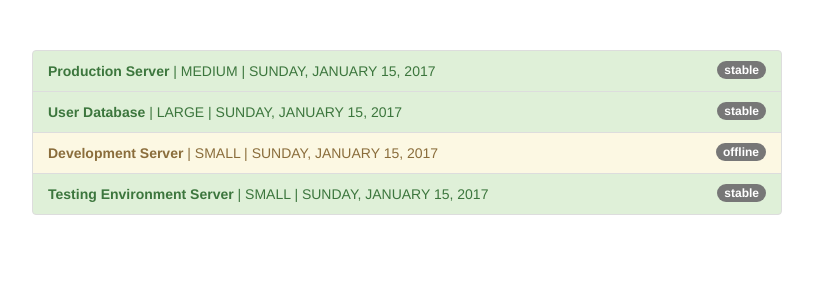
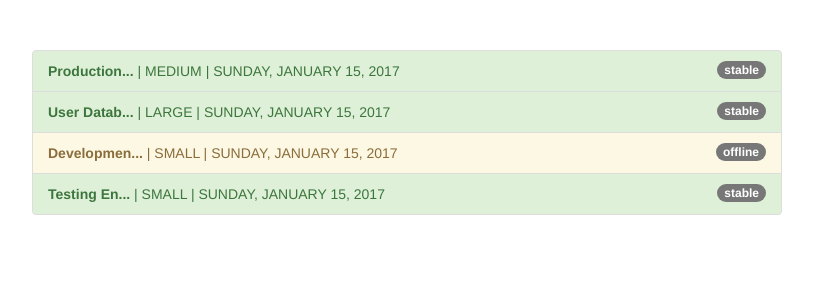
Before and after one commit to yogas/angular-hm-8, an Angular app: page / in a window 1280 px wide. Shown: the top 300 px of the page, without its empty margins (233-1046 px from the left). Built offline with nearby package versions, Linux system fonts and the light colour scheme.

Commit message:
lesson 245

```diff
--- a/src/app/app.component.html
+++ b/src/app/app.component.html
@@ -10,7 +10,7 @@
             class="badge">
             {{ server.status }}
           </span>
-          <strong>{{ server.name }}</strong> |
+          <strong>{{ server.name | shorten }}</strong> |
           {{ server.instanceType | uppercase }} |
           {{ server.started | date:'fullDate' | uppercase }}
         </li>
--- a/src/app/app.module.ts
+++ b/src/app/app.module.ts
@@ -4,10 +4,12 @@
 
 
 import { AppComponent } from './app.component';
+import { ShortenPipe } from './shorten.pipe';
 
 @NgModule({
   declarations: [
-    AppComponent
+    AppComponent,
+    ShortenPipe
   ],
   imports: [
     BrowserModule,
--- /dev/null
+++ b/src/app/shorten.pipe.ts
@@ -0,0 +1,10 @@
+import { Pipe, PipeTransform } from "@angular/core";
+
+@Pipe({
+  name: 'shorten'
+})
+export class ShortenPipe implements PipeTransform {
+  transform(value: string, ...args: any[]) {
+    return value.substring(0, 10) + (value.length > 10 ? '...' : '')
+  }
+}
```
